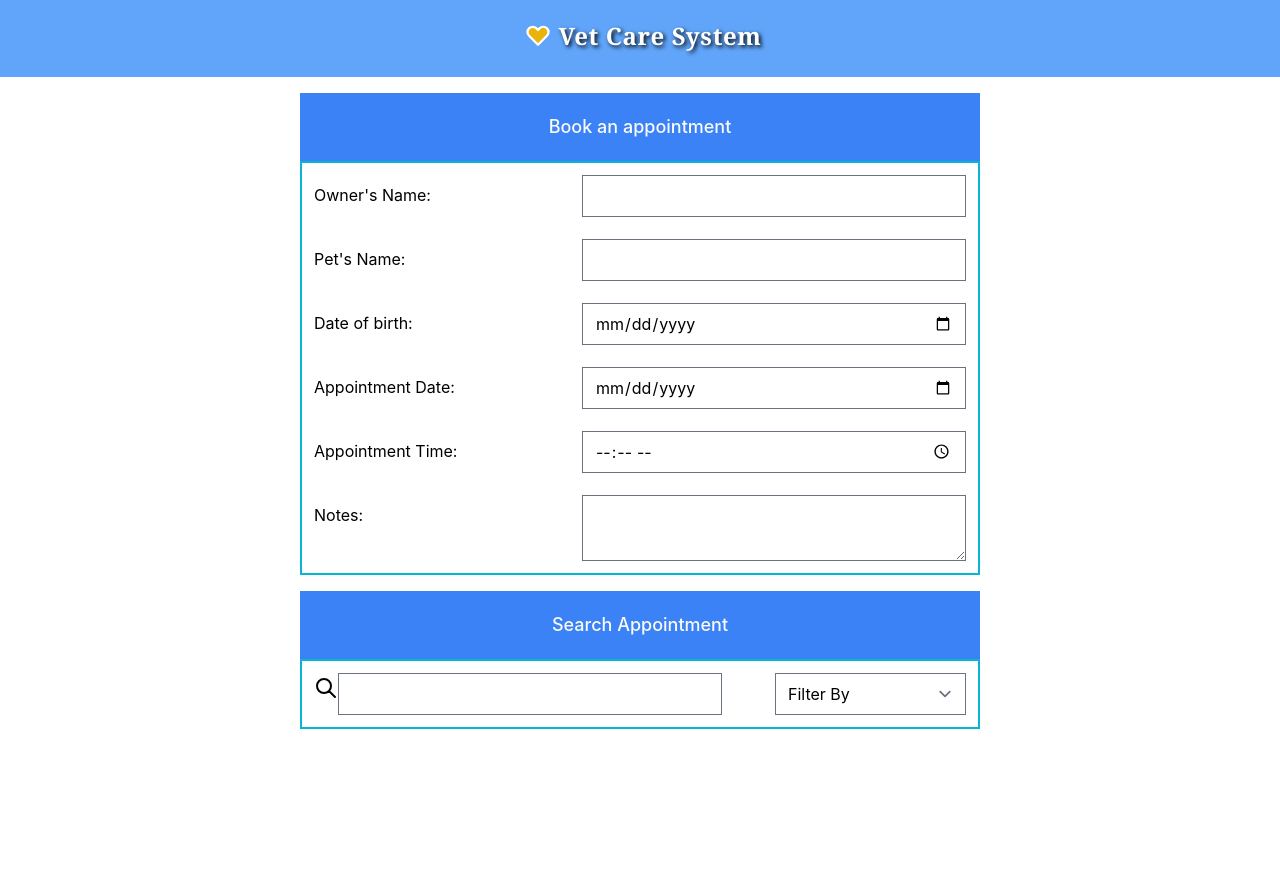
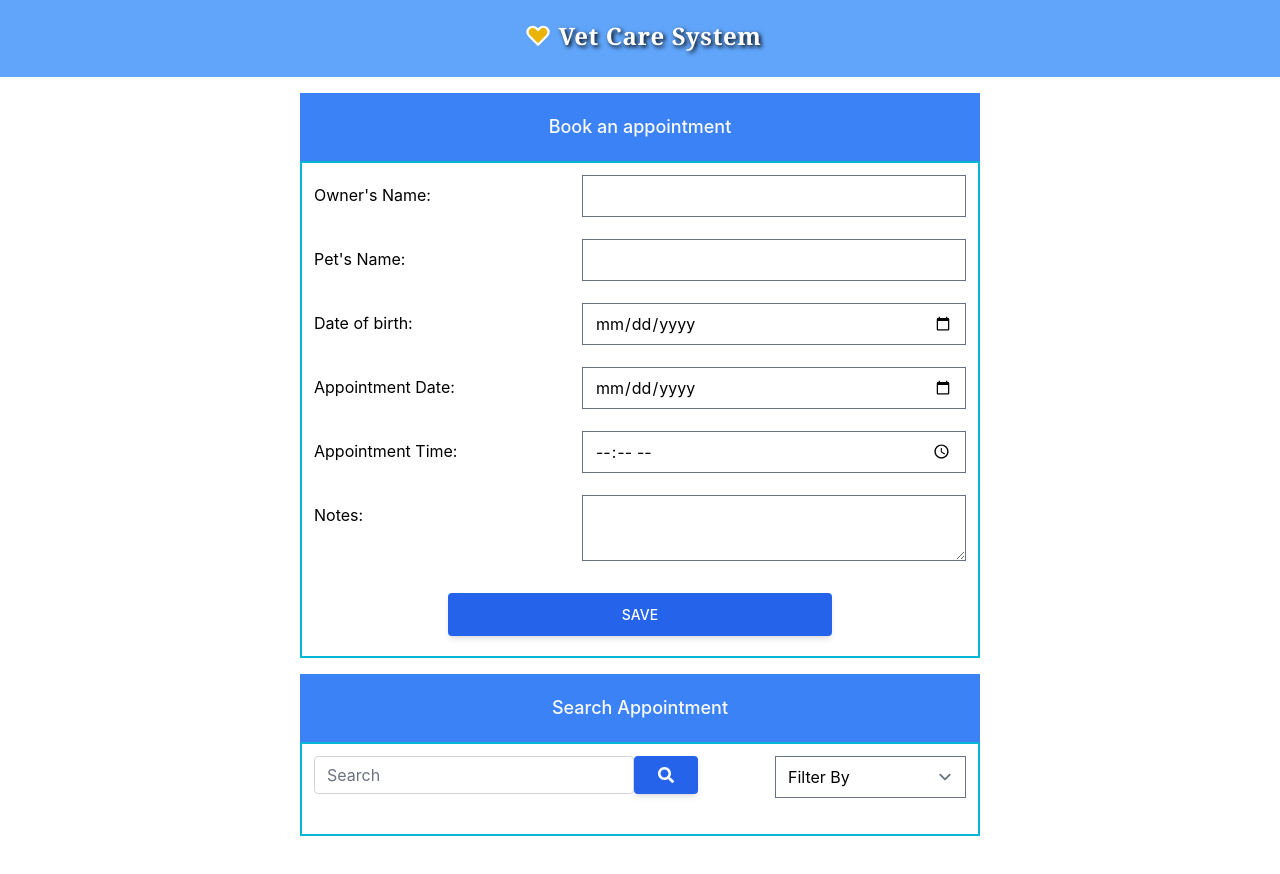
Before and after one commit to BillalAsif/vetbooking, a React (Create React App) app: page / in a window 1280 px wide. Before the commit the page ends 800 px from the top, so only its background shows below. Built offline with nearby package versions, Linux system fonts and the light colour scheme.

Commit message:
search form update

```diff
--- a/src/Booking.js
+++ b/src/Booking.js
@@ -6,6 +6,7 @@ const Book = () => {
 
         <>
             <div className="container mx-auto mt-4 custom-padding">
+
                 <div className="bg-blue-500">
                     <h1 className="text-center py-5 text-stone-50 font-medium text-lg">Book an appointment</h1>
                 </div>
@@ -20,7 +21,14 @@ const Book = () => {
                         <div><p className="inline-block py-5 ml-3">Notes: </p><textarea className="float-right mt-3 mr-3 mb-3 w-96 " type="textarea" /></div>
                     </div>
 
+                    <div class="flex spac-x-2 justify-center py-5">
+                        <div>
+                            <button type="button" class="inline-block w-96 px-7 py-3 bg-blue-600 text-white font-medium text-sm leading-snug uppercase rounded shadow-md hover:bg-blue-700 hover:shadow-lg focus:bg-blue-700 focus:shadow-lg focus:outline-none focus:ring-0 active:bg-blue-800 active:shadow-lg transition duration-150 ease-in-out">Save</button>
+                        </div>
+                    </div>
+
                 </div>
+
             </div>
         </>
 
--- a/src/Search.js
+++ b/src/Search.js
@@ -11,17 +11,19 @@ const Search = () => {
 
                 <div className="border-cyan-500 border-2 px-3 py-3">
 
-                    <div className="static">
 
-                        <p className="inline-block">
-                            <svg xmlns="http://www.w3.org/2000/svg" className="h-6 w-6" fill="none" viewBox="0 0 24 24" stroke="currentColor" strokeWidth={2}>
-                                <path strokeLinecap="round" strokeLinejoin="round" d="M21 21l-6-6m2-5a7 7 0 11-14 0 7 7 0 0114 0z" />
-                            </svg>
-                        </p>
+                        <div class="mb-3 xl:w-96 inline-block">
+                            <div class="input-group relative flex flex-wrap items-stretch w-full mb-4">
+                                <input type="search" class="form-control relative flex-auto min-w-0 block px-3 py-1.5 text-base font-normal text-gray-700 bg-white bg-clip-padding border border-solid border-gray-300 rounded transition ease-in-out m-0 focus:text-gray-700 focus:bg-white focus:border-blue-600 focus:outline-none" placeholder="Search" aria-label="Search" aria-describedby="button-addon2" />
+                                    <button class="btn px-6 py-2.5 bg-blue-600 text-white font-medium text-xs leading-tight uppercase rounded shadow-md hover:bg-blue-700 hover:shadow-lg focus:bg-blue-700  focus:shadow-lg focus:outline-none focus:ring-0 active:bg-blue-800 active:shadow-lg transition duration-150 ease-in-out flex items-center" type="button" id="button-addon2">
+                                        <svg aria-hidden="true" focusable="false" data-prefix="fas" data-icon="search" class="w-4" role="img" xmlns="http://www.w3.org/2000/svg" viewBox="0 0 512 512">
+                                            <path fill="currentColor" d="M505 442.7L405.3 343c-4.5-4.5-10.6-7-17-7H372c27.6-35.3 44-79.7 44-128C416 93.1 322.9 0 208 0S0 93.1 0 208s93.1 208 208 208c48.3 0 92.7-16.4 128-44v16.3c0 6.4 2.5 12.5 7 17l99.7 99.7c9.4 9.4 24.6 9.4 33.9 0l28.3-28.3c9.4-9.4 9.4-24.6.1-34zM208 336c-70.7 0-128-57.2-128-128 0-70.7 57.2-128 128-128 70.7 0 128 57.2 128 128 0 70.7-57.2 128-128 128z"></path>
+                                        </svg>
+                                    </button>
+                            </div>
+                        </div>
 
-                        <input className="inline-block w-96" type="text" />
-
-                        <select className="float-right inline-block custom-block">
+                        <select className="inline-block custom-block float-right">
                             <option selected>Filter By</option>
                             <option value="1">Owner's Name</option>
                             <option value="2">Pet's Name</option>
@@ -29,7 +31,6 @@ const Search = () => {
                             <option value="3">Appointment Date</option>
                         </select>
 
-                    </div>
 
                 </div>
 
```
